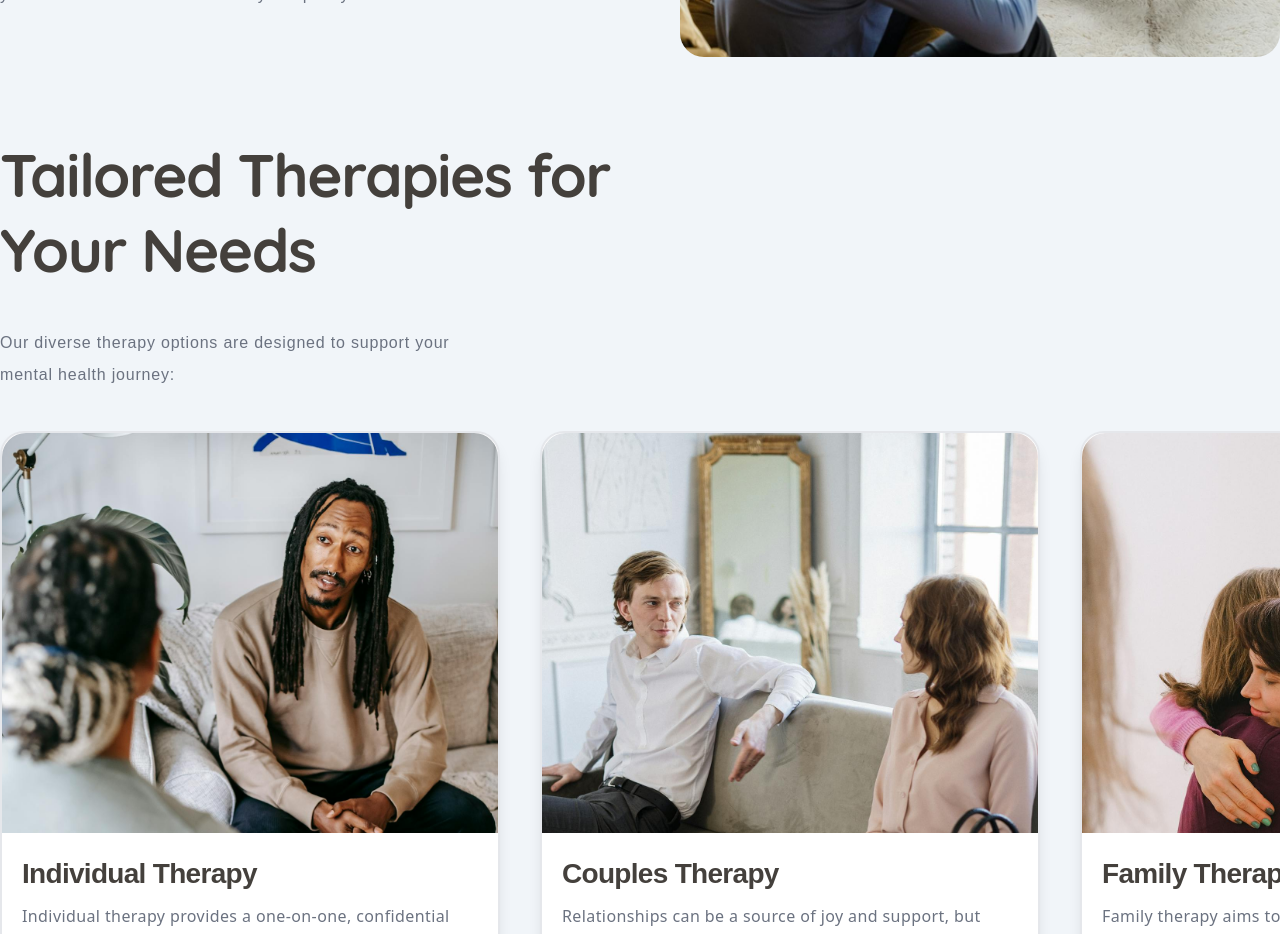
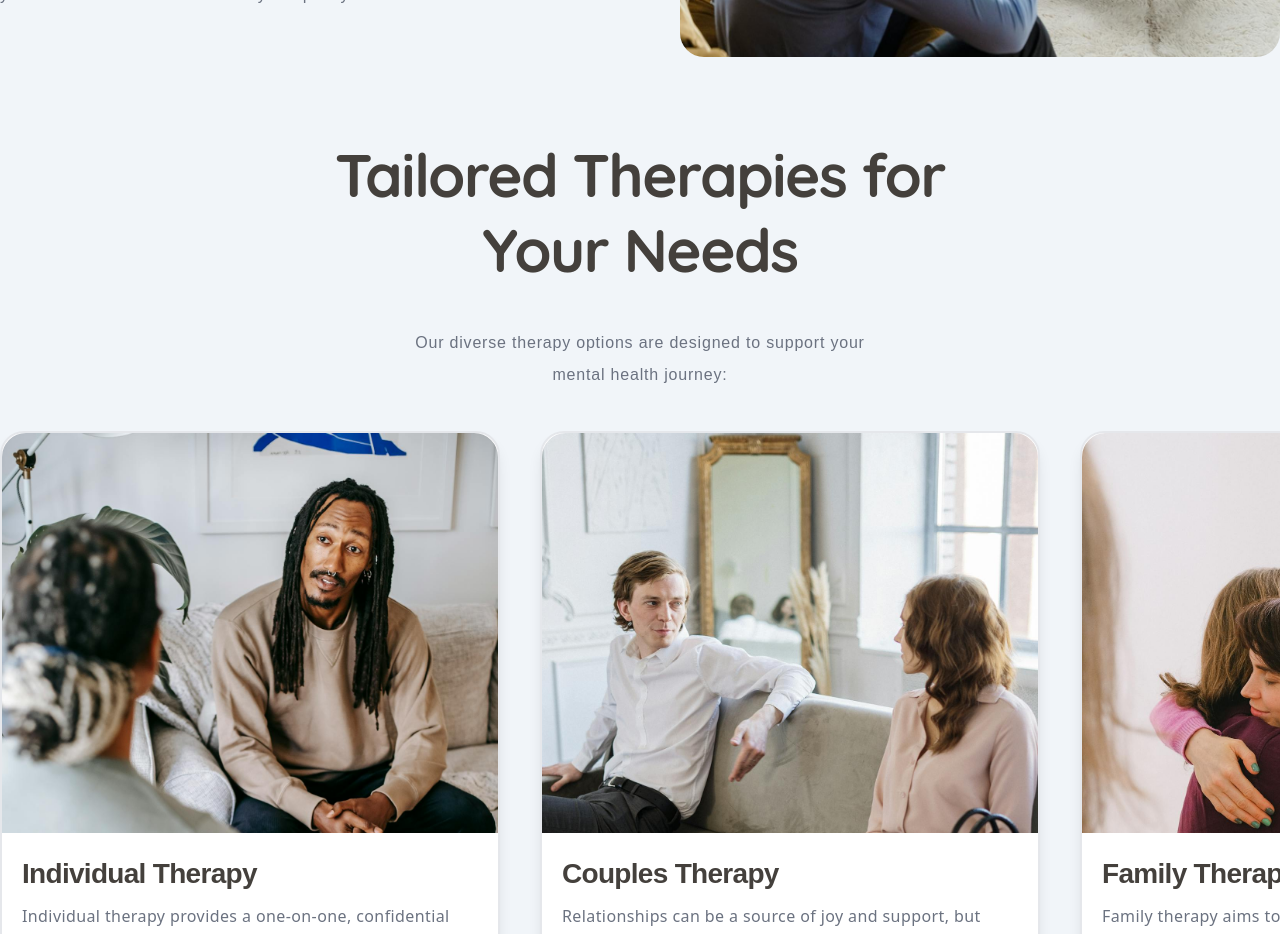
Before and after one commit to Quincy-Fer/Harmony-Therapy-Website, a React (Vite) app: page / in a window 1280 px wide. Shown: the part 1640-2574 px from the top of the page. Built offline with nearby package versions, Linux system fonts and the light colour scheme.

Commit message:
Center h and p

```diff
--- a/src/Sections/Therapies.jsx
+++ b/src/Sections/Therapies.jsx
@@ -5,17 +5,17 @@ import { chevronLeft, chevronRight, quotes } from "../assets/icons";
 const Therapies = () => {
   return (
     <section className="max-w-[1440px] mx-auto pt-20" id="therapies">
-      <div className="flex justify-start gap-48">
-        <div className="flex flex-col ">
+      <div className="flex justify-center gap-48">
+        <div className="flex flex-col items-center">
           <h2
             className="text-stone-700 text-[60px] max-w-[720px] font-bold font-quicksand
-         leading-tight tracking-tight"
+         leading-tight tracking-tight text-center"
           >
             Tailored Therapies for Your Needs
           </h2>
           <p
             className="font-nunito max-w-[500px] text-base text-gray-500 tracking-wider leading-loose
-          mt-10  "
+          mt-10 text-center "
           >
             Our diverse therapy options are designed to support your mental
             health journey:
```
